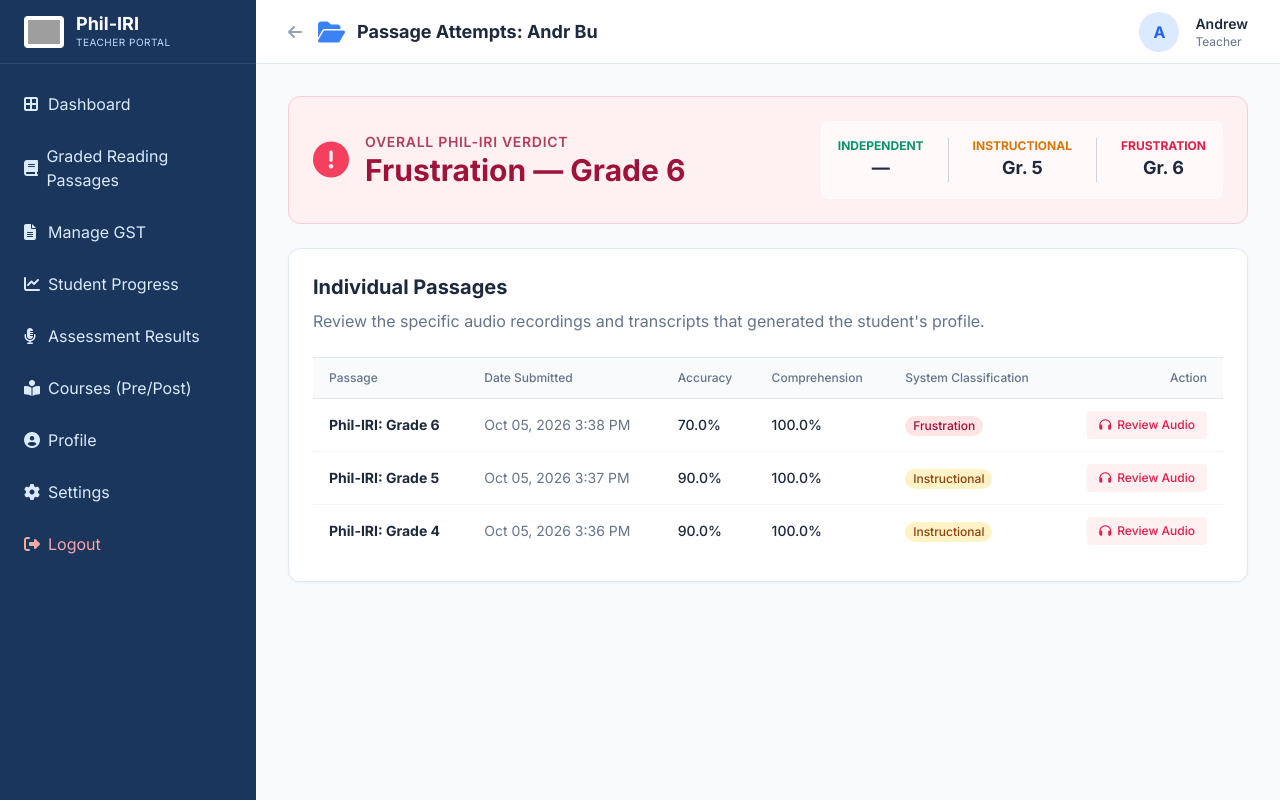
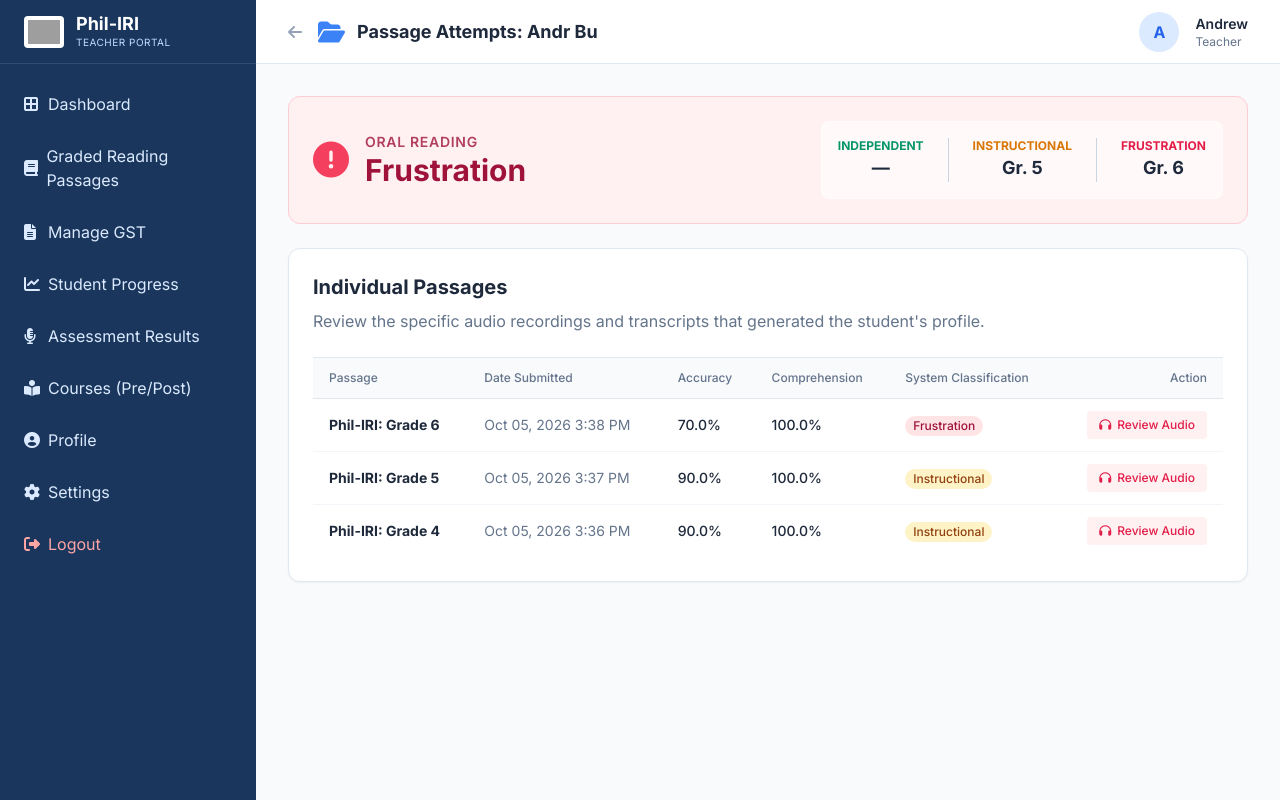
Before and after one commit to ajDev30/ARAL_READING, a PHP site: page /token/student_submissions.php?user_id=3 in a window 1280 px wide. Run offline with PHP 8.4, Linux system fonts and the light colour scheme; a user stored in the database is signed in; data comes from the database, SQL or seed files in the repository; some libraries are stand-ins or nearby versions; grey boxes are pictures that could not be loaded.

Commit message:
ui fix: apply oral reading logic to student submissions page

```diff
--- a/student_submissions.php
+++ b/student_submissions.php
@@ -32,23 +32,21 @@ $status_text = 'text-slate-800';
 $icon = 'fa-clock text-slate-400';
 
 if ($profile) {
-    $max_grade = 0;
+    // Calculate Phil-IRI Oral Reading Profile based on Enrolled Grade Level
+    $enrolled_grade = intval(preg_replace('/[^0-9]/', '', $student['grade_level']));
     $final_status = 'Pending';
 
-    if ($profile['frustration_grade'] !== null && intval($profile['frustration_grade']) > $max_grade) {
-        $max_grade = intval($profile['frustration_grade']);
-        $final_status = 'Frustration';
-    }
-    if ($profile['instructional_grade'] !== null && intval($profile['instructional_grade']) > $max_grade) {
-        $max_grade = intval($profile['instructional_grade']);
-        $final_status = 'Instructional';
-    }
-    if ($profile['independent_grade'] !== null && intval($profile['independent_grade']) > $max_grade) {
-        $max_grade = intval($profile['independent_grade']);
-        $final_status = 'Independent';
+    if ($profile['independent_grade'] !== null || $profile['instructional_grade'] !== null || $profile['frustration_grade'] !== null) {
+        if ($profile['independent_grade'] !== null && $enrolled_grade <= intval($profile['independent_grade'])) {
+            $final_status = 'Independent';
+        } elseif ($profile['instructional_grade'] !== null && $enrolled_grade <= intval($profile['instructional_grade'])) {
+            $final_status = 'Instructional';
+        } else {
+            $final_status = 'Frustration';
+        }
     }
 
-    $display_verdict = $max_grade > 0 ? "$final_status — Grade $max_grade" : "Pending";
+    $display_verdict = $final_status;
 
     // Set colors
     if ($final_status === 'Frustration') {
@@ -175,7 +173,7 @@ $attempts = $stmt->fetchAll();
             <div class="flex items-center gap-4">
                 <i class="fas <?php echo $icon; ?> text-4xl"></i>
                 <div>
-                    <p class="text-sm font-semibold uppercase tracking-wider <?php echo $status_text; ?> opacity-80">Overall Phil-IRI Verdict</p>
+                    <p class="text-sm font-semibold uppercase tracking-wider <?php echo $status_text; ?> opacity-80">Oral Reading</p>
                     <h2 class="text-3xl font-black <?php echo $status_text; ?>"><?php echo $display_verdict; ?></h2>
                 </div>
             </div>
```
